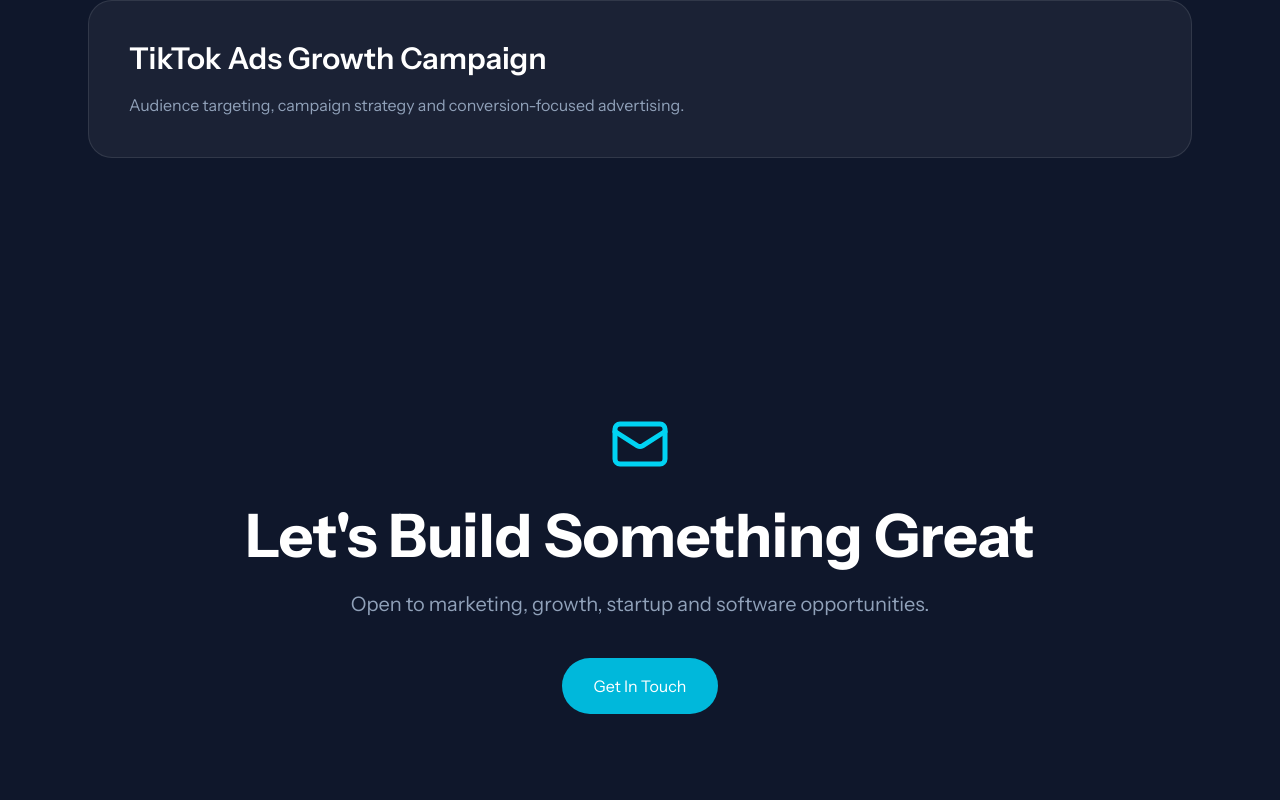
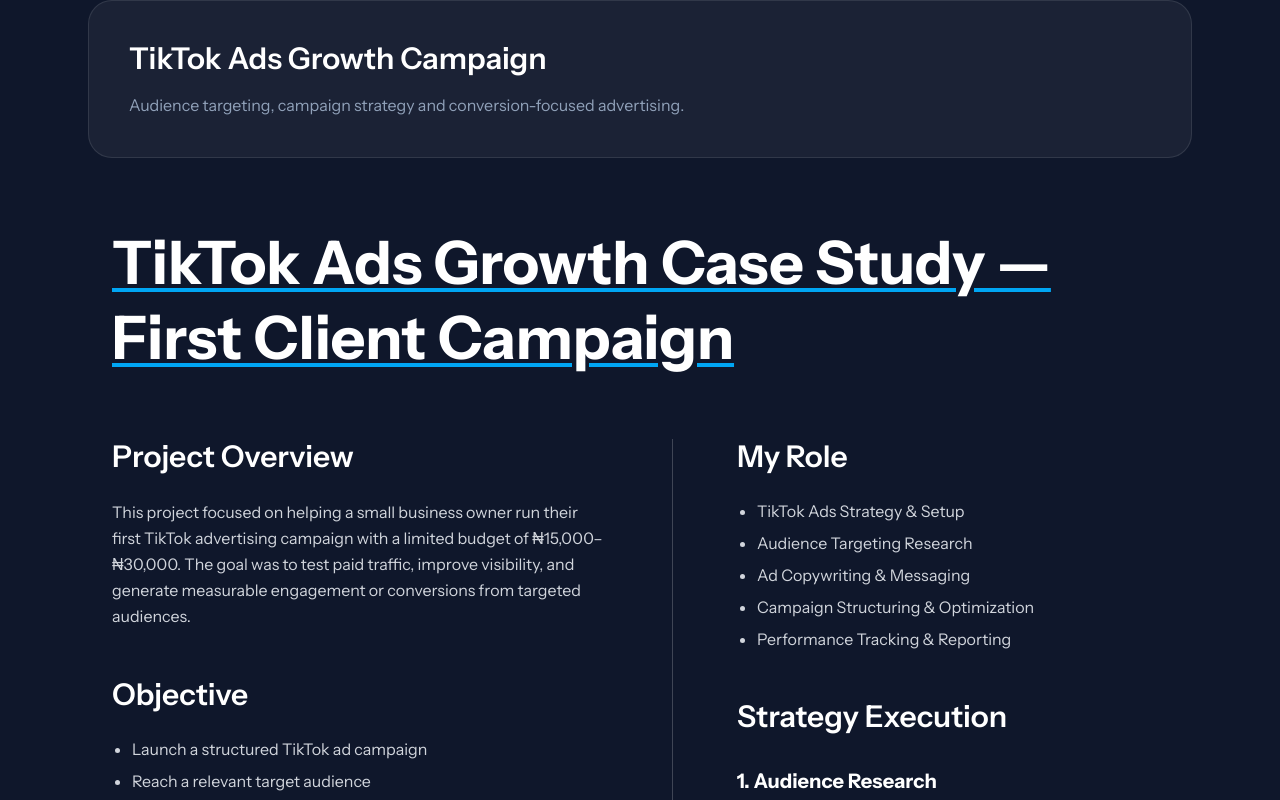
Before and after one commit to timgamerx/gxarchitext, a Next.js app: page /book-a-consult in a window 1280 px wide. Shown: the part 2640-3440 px from the top of the page. Built offline with nearby package versions, Linux system fonts and the light colour scheme.

Commit message:
update latest changes

```diff
--- a/app/Shell.tsx
+++ b/app/Shell.tsx
@@ -82,7 +82,7 @@
           />
         </div>
         <div className="flex gap-6 px-9 mb-6">
-          <a href="#" className="text-gray-500 cursor-pointer">
+          <a href="/book-a-consult" className="text-gray-500 cursor-pointer">
             Book a consultation
           </a>
           <a href="#" className="text-gray-500 cursor-pointer">
--- a/app/book-a-consult/page.tsx
+++ b/app/book-a-consult/page.tsx
@@ -210,6 +210,193 @@
             </p>
           </div>
 
+ <section className="text-white py-20 px-6"
+ style={{ marginTop: -45 }}>
+      <div className="max-w-7xl mx-auto">
+        {/* Heading
+        <h2 className="text-5xl font-bold mb-16">
+          Case Studies
+        </h2> */}
+
+        {/* Title */}
+        <h1 className="text-4xl md:text-6xl font-bold leading-tight underline decoration-sky-500 decoration-4 underline-offset-4 mb-16">
+          TikTok Ads Growth Case Study — First Client Campaign
+        </h1>
+
+        {/* Two Column Layout */}
+        <div className="grid md:grid-cols-2 gap-16 border-b border-white/20 pb-16">
+          {/* Left Column */}
+          <div>
+            {/* Project Overview */}
+            <div className="mb-12">
+              <h3 className="text-3xl font-semibold mb-6">
+                Project Overview
+              </h3>
+
+              <p className="text-gray-300 leading-relaxed">
+                This project focused on helping a small business owner run
+                their first TikTok advertising campaign with a limited budget
+                of ₦15,000–₦30,000. The goal was to test paid traffic,
+                improve visibility, and generate measurable engagement or
+                conversions from targeted audiences.
+              </p>
+            </div>
+
+            {/* Objective */}
+            <div className="mb-12">
+              <h3 className="text-3xl font-semibold mb-6">
+                Objective
+              </h3>
+
+              <ul className="list-disc pl-5 space-y-2 text-gray-300">
+                <li>Launch a structured TikTok ad campaign</li>
+                <li>Reach a relevant target audience</li>
+                <li>Optimize ad performance for engagement and conversions</li>
+                <li>Demonstrate cost-effective digital marketing strategy</li>
+              </ul>
+            </div>
+
+            {/* Results */}
+            <div>
+              <h3 className="text-3xl font-semibold mb-6">
+                Results
+              </h3>
+
+              <ul className="list-disc pl-5 space-y-2 text-gray-300 mb-6">
+                <li>Successfully launched first TikTok ad campaign</li>
+                <li>Achieved structured audience targeting and ad delivery</li>
+                <li>Improved understanding of cost-efficient paid marketing strategy</li>
+                <li>Provided actionable insights for future campaigns</li>
+              </ul>
+
+              <div className="bg-white/5 border border-white/10 rounded-xl p-5">
+                <h4 className="font-semibold mb-3">
+                  Campaign Metrics
+                </h4>
+
+                <ul className="space-y-2 text-gray-300">
+                  <li>Impressions: To be updated after campaign</li>
+                  <li>Clicks: To be updated after campaign+</li>
+                  <li>Engagement Rate: To be updated after campaign</li>
+                  <li>Conversions: To be updated after campaign</li>
+                </ul>
+              </div>
+            </div>
+          </div>
+
+          {/* Right Column */}
+          <div className="md:border-l border-white/20 md:pl-16">
+            {/* Role */}
+            <div className="mb-12">
+              <h3 className="text-3xl font-semibold mb-6">
+                My Role
+              </h3>
+
+              <ul className="list-disc pl-5 space-y-2 text-gray-300">
+                <li>TikTok Ads Strategy & Setup</li>
+                <li>Audience Targeting Research</li>
+                <li>Ad Copywriting & Messaging</li>
+                <li>Campaign Structuring & Optimization</li>
+                <li>Performance Tracking & Reporting</li>
+              </ul>
+            </div>
+
+            {/* Strategy */}
+            <div>
+              <h3 className="text-3xl font-semibold mb-8">
+                Strategy Execution
+              </h3>
+
+              <div className="space-y-10">
+                <div>
+                  <h4 className="font-bold text-xl mb-3">
+                    1. Audience Research
+                  </h4>
+
+                  <p className="text-gray-300 leading-relaxed">
+                    Identified the ideal customer profile based on the business
+                    niche, focusing on user interests, behavior patterns, and
+                    demographic targeting suitable for TikTok.
+                  </p>
+                </div>
+
+                <div>
+                  <h4 className="font-bold text-xl mb-3">
+                    2. Campaign Setup
+                  </h4>
+
+                  <p className="text-gray-300 leading-relaxed">
+                    Structured the campaign with clear objectives
+                    (awareness, traffic, or engagement depending on the
+                    client's goal). Configured targeting settings to ensure
+                    maximum relevance within a limited budget.
+                  </p>
+                </div>
+
+                <div>
+                  <h4 className="font-bold text-xl mb-3">
+                    3. Creative Direction
+                  </h4>
+
+                  <p className="text-gray-300 leading-relaxed">
+                    Developed ad messaging and content direction aimed at
+                    capturing attention within the first few seconds,
+                    ensuring alignment with TikTok's fast-scroll behavior.
+                  </p>
+                </div>
+
+                <div>
+                  <h4 className="font-bold text-xl mb-3">
+                    4. Optimization Approach
+                  </h4>
+
+                  <p className="text-gray-300 leading-relaxed">
+                    Monitored early performance signals and adjusted targeting
+                    and messaging for better engagement efficiency.
+                  </p>
+                </div>
+              </div>
+            </div>
+          </div>
+        </div>
+
+        {/* Key Learnings */}
+        <div className="py-16 border-b border-white/20">
+          <h3 className="text-3xl font-semibold mb-8">
+            Key Learnings
+          </h3>
+
+          <div className="grid md:grid-cols-2 gap-10">
+            <ul className="list-disc pl-5 space-y-2 text-gray-300">
+              <li>Small-budget ads require strong targeting precision</li>
+              <li>Creative messaging is more important than budget size</li>
+            </ul>
+
+            <ul className="list-disc pl-5 space-y-2 text-gray-300">
+              <li>Continuous optimization improves performance significantly</li>
+              <li>TikTok ads require fast, attention-grabbing hooks</li>
+            </ul>
+          </div>
+        </div>
+
+        {/* Conclusion */}
+        <div className="pt-16"
+         style={{ marginBottom: -115 }}>
+          <h3 className="text-3xl font-semibold mb-6">
+            Conclusion
+          </h3>
+
+          <p className="text-gray-300 max-w-5xl leading-relaxed">
+            This project marks the beginning of my journey in performance
+            marketing and paid advertising. It demonstrates my ability to
+            plan, execute, and analyze digital campaigns even with limited
+            resources, focusing on strategy, creativity, and measurable
+            outcomes.
+          </p>
+        </div>
+      </div>
+    </section>
+
         </div>
       </section>
 
--- a/app/components/dropdown-menu.tsx
+++ b/app/components/dropdown-menu.tsx
@@ -38,7 +38,7 @@
             className="absolute right-0 mt-2 w-56 bg-white rounded-lg shadow-lg ring-1 ring-black/5 z-50 overflow-hidden"
           >
             <div className="py-2">
-              <Link href="/consultation" onClick={() => setIsOpen(false)} className="flex items-center gap-3 px-4 py-2.5 text-sm text-gray-700 hover:bg-gray-50">
+              <Link href="/book-a-consult" onClick={() => setIsOpen(false)} className="flex items-center gap-3 px-4 py-2.5 text-sm text-gray-700 hover:bg-gray-50">
                 <Calendar className="w-4 h-4 text-gray-400" /> Book a consultation
               </Link>
               <Link href="/terms-and-privacy" onClick={() => setIsOpen(false)} className="flex items-center gap-3 px-4 py-2.5 text-sm text-gray-700 hover:bg-gray-50">
--- a/app/layout.tsx
+++ b/app/layout.tsx
@@ -6,6 +6,9 @@
 export const metadata: Metadata = {
   title: "Growth Architect",
   description: "Data-driven strategies and innovative marketing solutions.",
+  icons: {
+    icon: "/gx-favicon.png",
+  },
 };
 
 export default function RootLayout({
```
